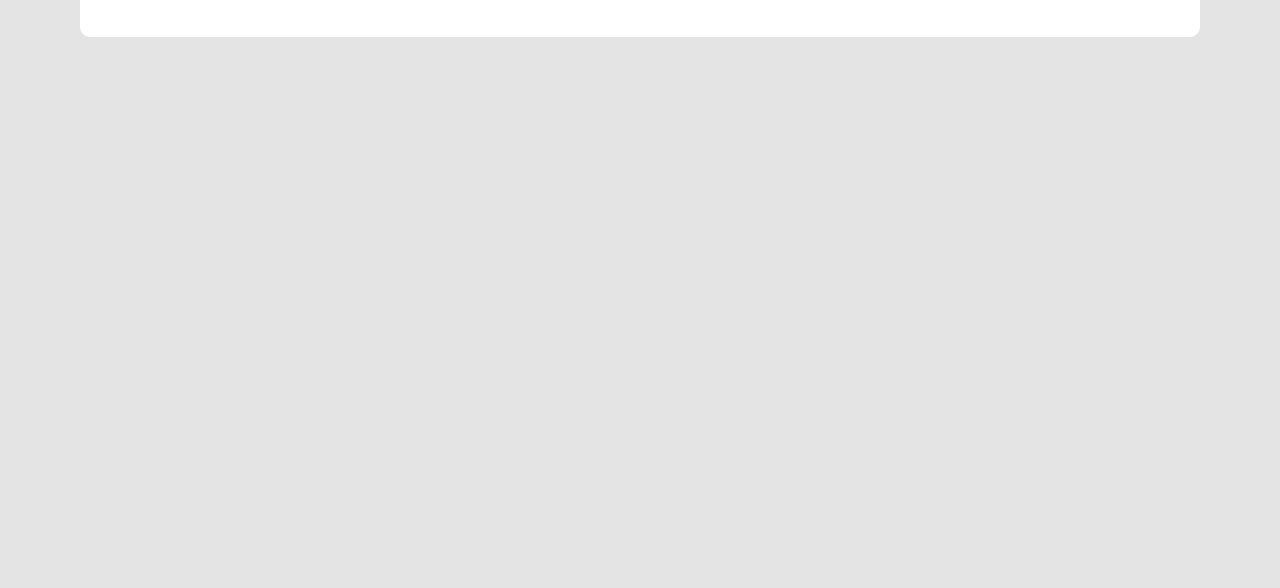
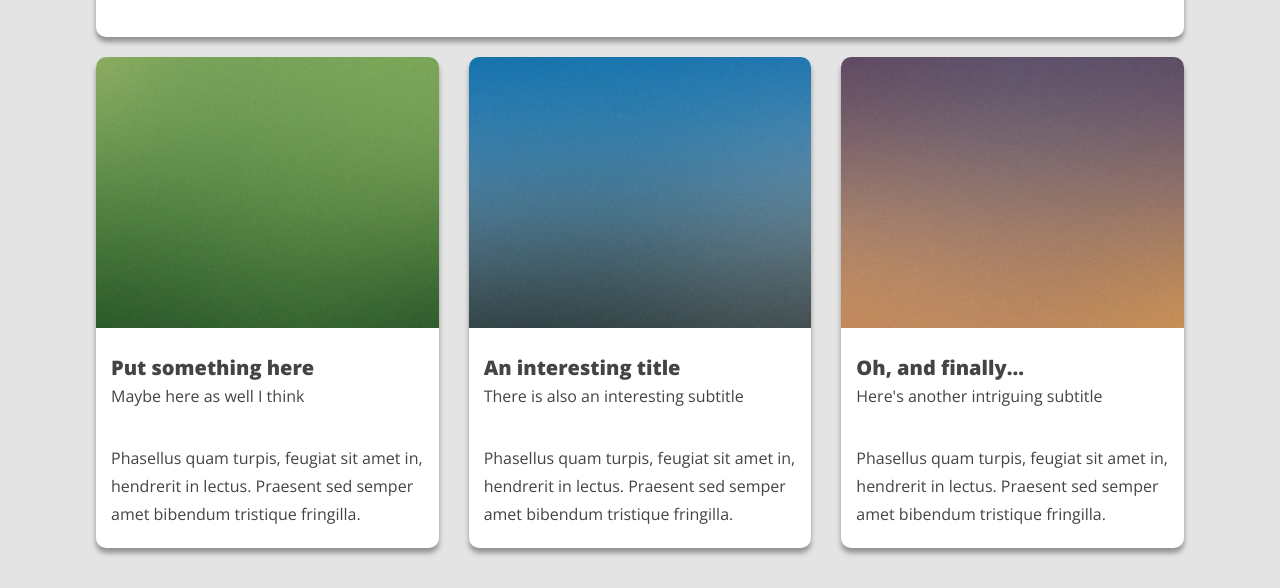
Before and after one commit to ewalezny/Verti, a website: page index.html in a window 1280 px wide. Shown: the part 499-1087 px from the top of the page. Before the commit the page ends 800 px from the top, so only its background shows below. Drawn offline with nearby package versions, Linux system fonts and the light colour scheme; files that its build step writes are made by us from their sources.

Commit message:
cards section done

```diff
--- a/index.html
+++ b/index.html
@@ -88,7 +88,51 @@
             </div>
         </div>
     </header>
-
+    <section class="cards">
+        <div class="row">
+            <div class="col-xs-12 col-md-4">
+                <div class="card-box">
+                    <a href="#">
+                        <img src="assets/pic01.jpg" alt="Green">
+                    </a>
+                    <div class="card-box__heading">
+                        <h3>Put something here</h3>
+                        <p>Maybe here as well I think</p>
+                    </div>
+                    <p class="card-box__text">Phasellus quam turpis, feugiat sit amet in, hendrerit in lectus. Praesent
+                        sed semper amet bibendum tristique fringilla.</p>
+                </div>
+            </div>
+            <div class="col-xs-12 col-md-4">
+                <div class="card-box">
+                    <a href="#">
+                        <img src="assets/pic02.jpg" alt="Blue">
+                    </a>
+                    <div class="card-box__heading">
+                        <h3>An interesting title</h3>
+                        <p>There is also an interesting subtitle</p>
+                    </div>
+                    <p class="card-box__text">Phasellus quam turpis, feugiat sit amet in, hendrerit in lectus. Praesent
+                        sed
+                        semper amet bibendum tristique fringilla.</p>
+                </div>
+            </div>
+            <div class="col-xs-12 col-md-4">
+                <div class="card-box">
+                    <a href="#">
+                        <img src="assets/pic03.jpg" alt="Purple-orange">
+                    </a>
+                    <div class="card-box__heading">
+                        <h3>Oh, and finally...</h3>
+                        <p>Here's another intriguing subtitle</p>
+                    </div>
+                    <p class="card-box__text">Phasellus quam turpis, feugiat sit amet in, hendrerit in lectus. Praesent
+                        sed
+                        semper amet bibendum tristique fringilla.</p>
+                </div>
+            </div>
+        </div>
+    </section>
 </div>
 </body>
 </html>
--- /dev/null
+++ b/scss/components/_cards.scss
@@ -0,0 +1,59 @@
+* {
+  box-sizing: border-box;
+}
+
+@include md {
+  .col-md-4 {
+    &:first-child {
+      padding-right: 20px;
+    }
+
+    &:nth-child(2) {
+      padding: 0 10px 0;
+    }
+
+    &:last-child {
+      padding-left: 20px;
+    }
+  }
+}
+
+.cards {
+  .row {
+    margin: 0 40px;
+
+    .card-box {
+      background: white;
+      border-radius: 10px;
+      box-shadow: 0 5px 5px rgba(#444, 0.5);
+      margin-bottom: 40px;
+
+      a {
+        img {
+          width: 100%;
+          border-radius: 10px 10px 0 0;
+        }
+      }
+
+      .card-box__heading {
+        padding: 20px 15px;
+
+        h3 {
+          font-size: 1.25rem;
+          font-weight: 800;
+          padding: 10px 0;
+        }
+
+        p {
+          font-size: 1rem;
+        }
+      }
+
+      .card-box__text {
+        line-height: 1.75rem;
+        padding: 20px 15px;
+        margin-bottom: 20px;
+      }
+    }
+  }
+}
--- a/scss/components/_columns.scss
+++ b/scss/components/_columns.scss
@@ -1,8 +1,8 @@
 .container {
   margin: 0 auto;
   max-width: 1200px;
-  padding: 0 auto;
   width: 100%;
+  padding: 0 1rem;
 }
 
 .row {
@@ -11,7 +11,6 @@
 
   [class*="col-"] {
     min-height: 1px;
-    padding: 0;
   }
 
   @for $i from 1 through $columns {
--- a/scss/components/_header.scss
+++ b/scss/components/_header.scss
@@ -284,6 +284,7 @@ header {
     padding: 50px 30px 40px 30px;
     margin: 20px 40px;
     border-radius: 10px;
+    box-shadow: 0 5px 5px rgba(#444, 0.5);
 
     @include md {
       display: flex;
--- a/scss/main.scss
+++ b/scss/main.scss
@@ -9,3 +9,4 @@
 
 @import "components/base";
 @import "components/header";
+@import "components/cards";
```
Lines whose indentation alone changed are shown as unchanged.
